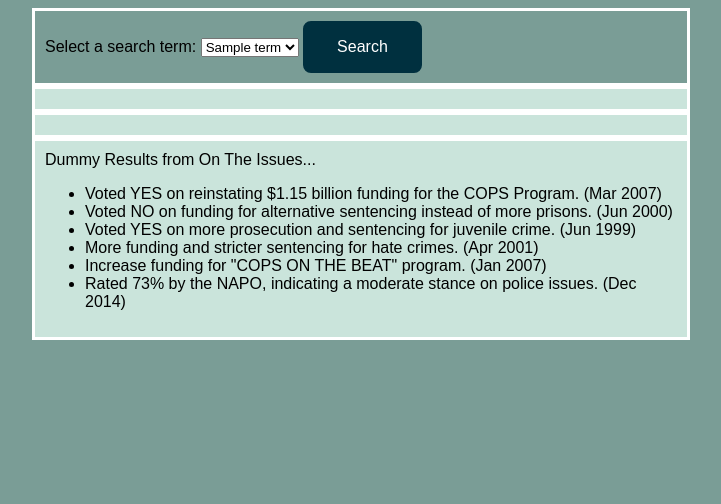
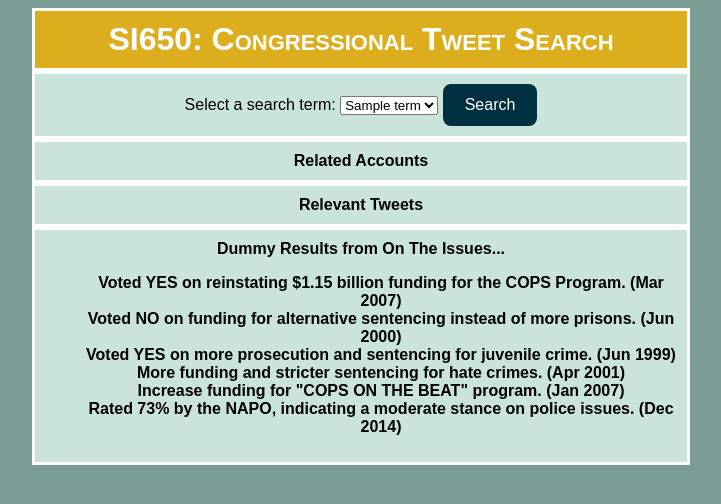
Before and after one commit to jonhartm/SI650_Project, a Flask app: template templates/index.html in a window 1280 px wide. Shown: the top 504 px of the page, without its empty margins (279-1000 px from the left). Run offline with Flask 2, Linux system fonts and the light colour scheme; the template is opened without the code that fills it: most values are stand-ins (such as "Sample title", 1, 10 or a date in 2020); parts of the project's set-up code (start-up, migrations or seed data) failed here and were passed over.

Commit message:
finalized some of the color scheme

```diff
--- a/static/styles.css
+++ b/static/styles.css
@@ -2,16 +2,41 @@ body {
   background-color: #7A9D96;
 }
 
+.title_bit {
+  background-color: #DCAE1D;
+  font-size: 32px;
+  color: white;
+  font-variant: small-caps;
+  font-weight: bolder;
+}
+
+.seach_controls{
+  background-color: #CAE4DB;
+  font-size: 16px;
+  color:#00303F
+  font-weight: bold;
+}
+
 .account_results {
   background-color: #CAE4DB;
+  color:#00303F
+  font-variant:small-caps;
+  font-weight: bold;
 }
 
 .tweet_results {
   background-color: #CAE4DB;
+  color:#00303F
+  font-variant:small-caps;
+  font-weight: bold;
 }
 
 .ontheissues_results {
   background-color: #CAE4DB;
+  background-color: #CAE4DB;
+  color:#00303F
+  font-variant:small-caps;
+  font-weight: bold;
 }
 
 div {
@@ -21,7 +46,7 @@ div {
     width: 50%;
     border: 3px solid white;
     padding: 10px;
-
+    text-align: center;
 }
 
 button {
@@ -29,10 +54,14 @@ button {
   border: 2px solid #00303F;
   border-radius: 8px;
   color: white;
-  padding: 15px 32px;
+  padding: 10px 20px;
   text-align: center;
   text-decoration: none;
   display: inline-block;
   font-family: "Arial", Verdana, sans;
   font-size: 16px;
 }
+
+ul {
+  list-style-type: none;
+}
--- a/templates/index.html
+++ b/templates/index.html
@@ -5,6 +5,9 @@
   <link rel="stylesheet" href="{{ url_for('static', filename='styles.css') }}">
 </head>
 <body>
+  <div class="title_bit">
+    SI650: Congressional Tweet Search
+  </div>
   <div class="seach_controls">
     <label for="search_term"> Select a search term:
       <select id="search_term" class="dd_search_term" name="search_term">
@@ -16,9 +19,13 @@
     <button type="button" id="btn_search" value="Search">Search</button>
   </div>
 
-  <div class="account_results"></div>
+  <div class="account_results">
+      Related Accounts
+  </div>
 
-  <div class="tweet_results"></div>
+  <div class="tweet_results">
+      Relevant Tweets
+  </div>
 
   <div class="ontheissues_results">
     Dummy Results from On The Issues...
```
